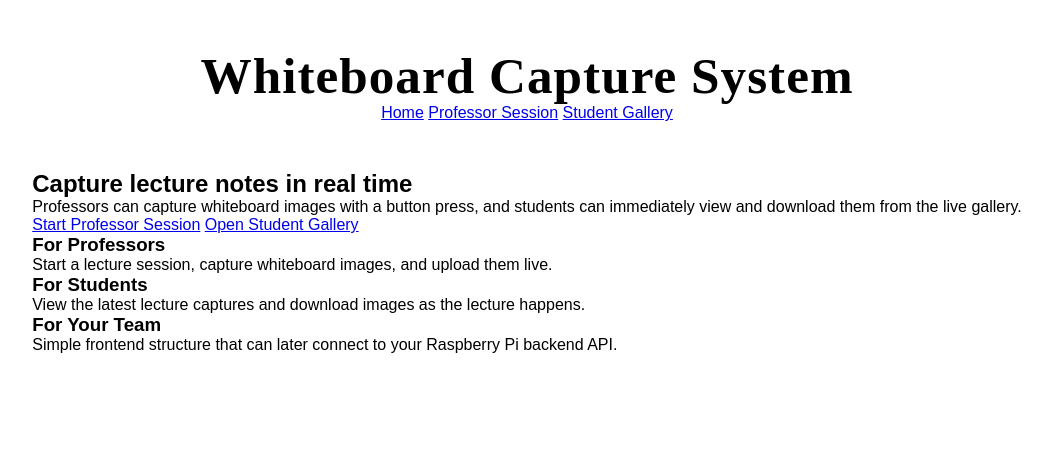
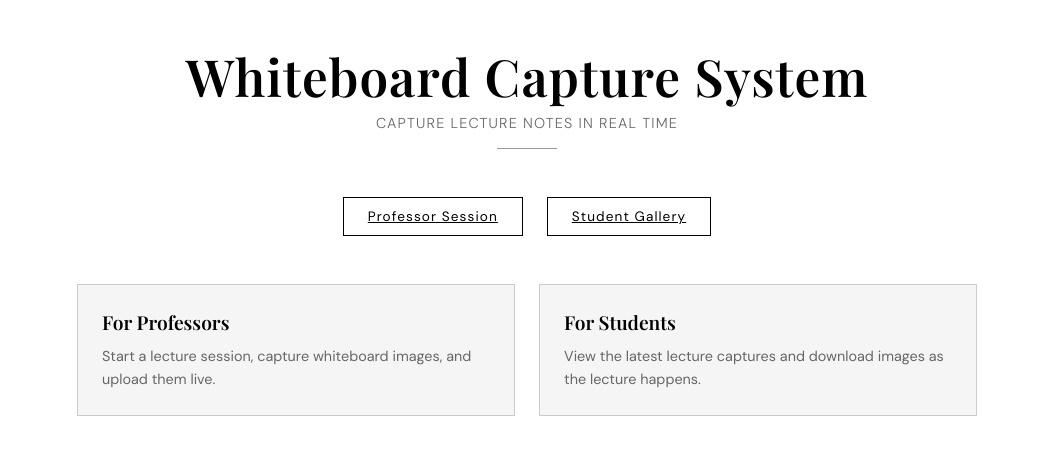
Before and after one commit to veytsmnv/Blue_Spirit, a website: page user_interface/index.html in a window 1280 px wide. Shown: the whole page, without its empty margins (113-1165 px from the left). Drawn offline with nearby package versions, Linux system fonts and the light colour scheme.

Commit message:
Home Page

```diff
--- a/user_interface/css/styles.css
+++ b/user_interface/css/styles.css
@@ -94,7 +94,7 @@ header p {
   letter-spacing: 0.08em;
   padding: 10px 24px;
   cursor: pointer;
-  transition: background 0.2s, color 0.2s;
+  transition: background 0.3s, color 0.3s;
 }
 
 .nav-btn:hover:not(:disabled) {
@@ -118,3 +118,41 @@ header p {
   gap: 24px;
   margin-top: 12px;
 }
+main {
+  width: 100%;
+  max-width: 900px;
+  display: flex;
+  flex-direction: column;
+  align-items: center;
+  gap: 48px;
+}
+
+.hero-actions {
+  display: flex;
+  gap: 24px;
+}
+
+.info-grid {
+  display: grid;
+  grid-template-columns: 1fr 1fr;
+  gap: 24px;
+  width: 100%;
+}
+
+.info-card {
+  background: var(--surface);
+  border: 1px solid var(--border);
+  padding: 24px;
+}
+
+.info-card h3 {
+  font-family: 'Playfair Display', serif;
+  font-size: 1.2rem;
+  margin-bottom: 10px;
+}
+
+.info-card p {
+  font-size: 0.9rem;
+  color: var(--muted);
+  line-height: 1.6;
+}
--- a/user_interface/index.html
+++ b/user_interface/index.html
@@ -4,52 +4,33 @@
   <meta charset="UTF-8" />
   <meta name="viewport" content="width=device-width, initial-scale=1.0" />
   <title>Whiteboard Capture System</title>
+  <link href="https://fonts.googleapis.com/css2?family=Playfair+Display:wght@600&family=DM+Sans:wght@300;400&display=swap" rel="stylesheet">
   <link rel="stylesheet" href="css/styles.css" />
 </head>
 <body>
-  <header class="site-header">
-    <div class="container header-inner">
-      <h1>Whiteboard Capture System</h1>
-      <nav>
-        <a href="index.html">Home</a>
-        <a href="session.html">Professor Session</a>
-        <a href="gallery.html">Student Gallery</a>
-      </nav>
-    </div>
+  <header>
+    <h1>Whiteboard Capture System</h1>
+    <p>Capture lecture notes in real time</p>
+    <div class="divider"></div>
   </header>
 
-  <main class="container hero">
-    <section class="hero-card">
-      <h2>Capture lecture notes in real time</h2>
-      <p>
-        Professors can capture whiteboard images with a button press, and students
-        can immediately view and download them from the live gallery.
-      </p>
+  <main>
+    <div class="hero-actions">
+      <a class="nav-btn" href="session.html">Professor Session</a>
+      <a class="nav-btn" href="student.html">Student Gallery</a>
+    </div>
 
-      <div class="hero-actions">
-        <a class="btn btn-primary" href="session.html">Start Professor Session</a>
-        <a class="btn btn-secondary" href="gallery.html">Open Student Gallery</a>
-      </div>
-    </section>
-
-    <section class="info-grid">
+    <div class="info-grid">
       <article class="info-card">
         <h3>For Professors</h3>
         <p>Start a lecture session, capture whiteboard images, and upload them live.</p>
       </article>
-
       <article class="info-card">
         <h3>For Students</h3>
         <p>View the latest lecture captures and download images as the lecture happens.</p>
       </article>
-
-      <article class="info-card">
-        <h3>For Your Team</h3>
-        <p>Simple frontend structure that can later connect to your Raspberry Pi backend API.</p>
-      </article>
-    </section>
+    </div>
   </main>
 
-  <script src="js/api.js"></script>
 </body>
 </html>
--- a/user_interface/js/api.js
+++ b/user_interface/js/api.js
@@ -1,5 +1,5 @@
 const API = {
-  baseUrl: "http://localhost:3000/api"
+  baseUrl: "http://localhost:3001/api"
 };
 
 function getCurrentSession() {
```
Also changed, not shown: user_interface/session.html (+1 -1 lines), user_interface/student.html (+1 -1 lines).
